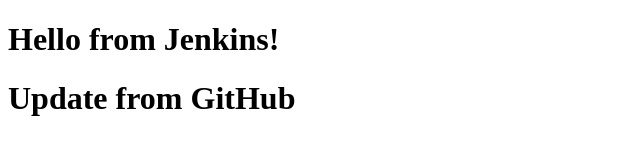
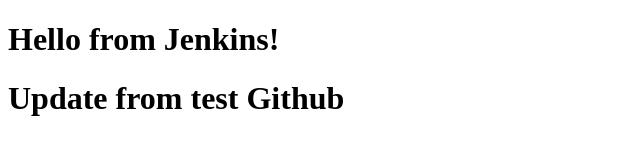
Before and after one commit to raja25k/html-deploy, a plain HTML site: page index.html in a window 1280 px wide. Shown: the whole page, without its empty margins (0-640 px from the left). Drawn offline with Linux system fonts and the light colour scheme.

Commit message:
Update index.html

```diff
--- a/index.html
+++ b/index.html
@@ -5,6 +5,6 @@
 </head>
 <body>
     <h1>Hello from Jenkins!</h1>
-    <h1>Update from GitHub</h1>
+    <h1>Update from test Github</h1>
 </body>
 </html>
```
